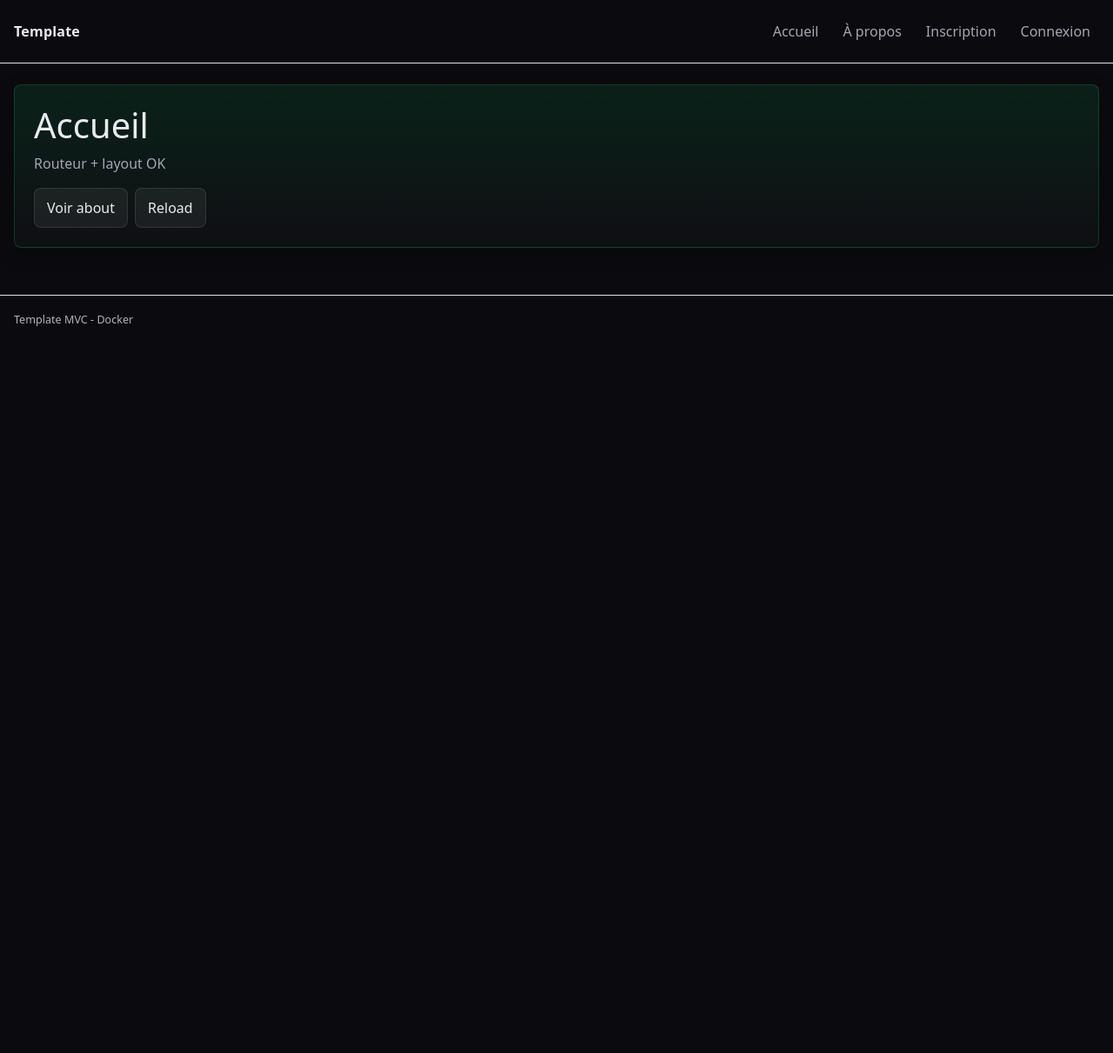
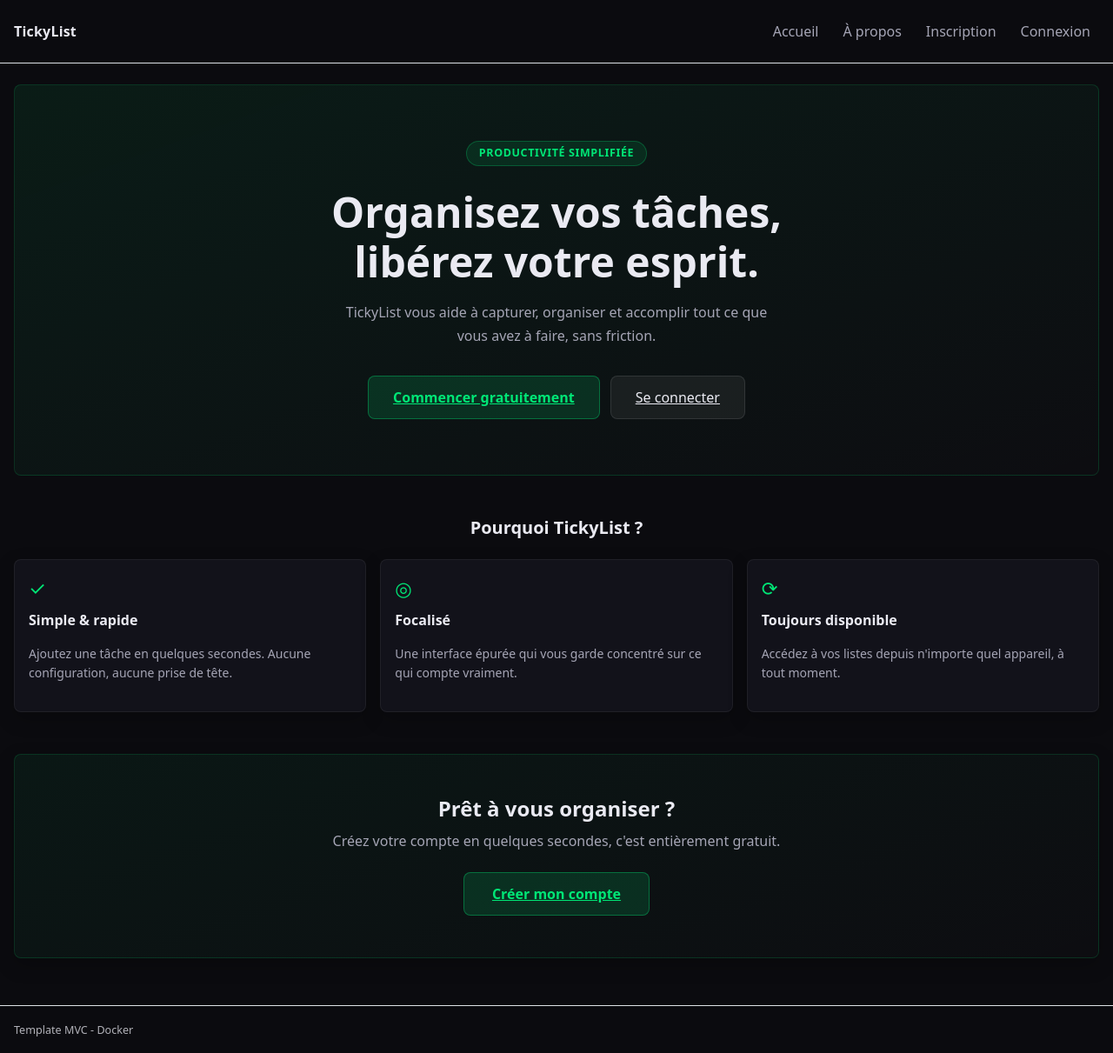
Before and after one commit to Guillaume0402/TickyList, a PHP site: page / in a window 1280 px wide. Shown: the whole page at 87% size. Before the commit the page ends 375 px from the top, so only its background shows below. Run offline with PHP 8.4, Linux system fonts and the light colour scheme; style sheets or scripts are compiled from the project's sources.

Commit message:
feat(ui): design home page

```diff
--- a/assets/scss/pages/_home.scss
+++ b/assets/scss/pages/_home.scss
@@ -1,6 +1,145 @@
+@use "../abstracts/mixins" as *;
+
+// ── Hero ────────────────────────────────────────────────────────────────────
 .home-hero {
-  padding: 22px;
-  border-radius: var(--radius);
-  background: linear-gradient(180deg, rgba(0,230,118,0.10), rgba(255,255,255,0.02));
-  border: 1px solid rgba(0,230,118,0.20);
+    padding: 64px 24px;
+    text-align: center;
+    border-radius: var(--radius);
+    background: linear-gradient(
+        160deg,
+        rgba(0, 230, 118, 0.08),
+        rgba(255, 255, 255, 0.01)
+    );
+    border: 1px solid rgba(0, 230, 118, 0.15);
+    margin-bottom: 48px;
 }
+
+.home-hero__badge {
+    display: inline-block;
+    padding: 4px 14px;
+    border-radius: 999px;
+    font-size: 0.78rem;
+    font-weight: 600;
+    letter-spacing: 0.05em;
+    text-transform: uppercase;
+    color: var(--primary);
+    background: rgba(0, 230, 118, 0.1);
+    border: 1px solid rgba(0, 230, 118, 0.25);
+    margin-bottom: 24px;
+}
+
+.home-hero__title {
+    font-size: 2.4rem;
+    font-weight: 800;
+    line-height: 1.2;
+    color: var(--text);
+    margin-bottom: 16px;
+
+    @include respond(md) {
+        font-size: 3rem;
+    }
+}
+
+.home-hero__desc {
+    max-width: 520px;
+    margin: 0 auto 32px;
+    color: var(--muted);
+    line-height: 1.7;
+}
+
+.home-hero__actions {
+    display: flex;
+    flex-wrap: wrap;
+    justify-content: center;
+    gap: 12px;
+}
+
+.home-hero__cta {
+    padding: 12px 28px;
+    font-weight: 700;
+    color: var(--primary);
+}
+
+.home-hero__secondary {
+    padding: 12px 28px;
+}
+
+// ── Features ─────────────────────────────────────────────────────────────────
+.home-features {
+    margin-bottom: 48px;
+}
+
+.home-features__title {
+    font-size: 1.25rem;
+    font-weight: 700;
+    color: var(--text);
+    text-align: center;
+    margin-bottom: 24px;
+}
+
+.home-features__grid {
+    display: grid;
+    gap: 16px;
+
+    @include respond(md) {
+        grid-template-columns: repeat(3, 1fr);
+    }
+}
+
+.home-feature-card {
+    display: flex;
+    flex-direction: column;
+    gap: 10px;
+
+    &:hover {
+        border-color: rgba(0, 230, 118, 0.25);
+    }
+    transition: border-color 0.2s;
+}
+
+.home-feature-card__icon {
+    font-size: 1.4rem;
+    color: var(--primary);
+}
+
+.home-feature-card__title {
+    font-size: 1rem;
+    font-weight: 700;
+    color: var(--text);
+}
+
+.home-feature-card__desc {
+    font-size: 0.875rem;
+    color: var(--muted);
+    line-height: 1.6;
+}
+
+// ── CTA ──────────────────────────────────────────────────────────────────────
+.home-cta {
+    text-align: center;
+    padding: 48px 24px;
+    background: linear-gradient(
+        160deg,
+        rgba(0, 230, 118, 0.06),
+        rgba(255, 255, 255, 0.01)
+    );
+    border-color: rgba(0, 230, 118, 0.15);
+}
+
+.home-cta__title {
+    font-size: 1.5rem;
+    font-weight: 700;
+    color: var(--text);
+    margin-bottom: 10px;
+}
+
+.home-cta__desc {
+    color: var(--muted);
+    margin-bottom: 24px;
+}
+
+.home-cta__btn {
+    padding: 12px 32px;
+    font-weight: 700;
+    color: var(--primary);
+}
--- a/src/Views/home/index.php
+++ b/src/Views/home/index.php
@@ -1,9 +1,52 @@
-<section class="app-card home-hero">
-  <h1><?= htmlspecialchars($title ?? 'Accueil') ?></h1>
-  <p><?= htmlspecialchars($subtitle ?? 'Routeur OK') ?></p>
+<section class="home-hero">
+    <div class="home-hero__content">
+        <span class="home-hero__badge">Productivité simplifiée</span>
+        <h1 class="home-hero__title">Organisez vos tâches,<br>libérez votre esprit.</h1>
+        <p class="home-hero__desc">
+            TickyList vous aide à capturer, organiser et accomplir tout ce que vous avez à faire,
+            sans friction.
+        </p>
+        <div class="home-hero__actions">
+            <a class="app-btn app-btn--primary home-hero__cta" href="/register">Commencer gratuitement</a>
+            <a class="app-btn home-hero__secondary" href="/login">Se connecter</a>
+        </div>
+    </div>
+</section>
 
-  <div class="d-flex gap-2 mt-3">
-    <a class="btn btn-primary app-btn" href="/about">Voir about</a>
-    <a class="btn btn-outline-light app-btn" href="/">Reload</a>
-  </div>
+<section class="home-features">
+    <h2 class="home-features__title">Pourquoi TickyList ?</h2>
+
+    <div class="home-features__grid">
+
+        <div class="app-card home-feature-card">
+            <div class="home-feature-card__icon">✓</div>
+            <h3 class="home-feature-card__title">Simple &amp; rapide</h3>
+            <p class="home-feature-card__desc">
+                Ajoutez une tâche en quelques secondes. Aucune configuration, aucune prise de tête.
+            </p>
+        </div>
+
+        <div class="app-card home-feature-card">
+            <div class="home-feature-card__icon">◎</div>
+            <h3 class="home-feature-card__title">Focalisé</h3>
+            <p class="home-feature-card__desc">
+                Une interface épurée qui vous garde concentré sur ce qui compte vraiment.
+            </p>
+        </div>
+
+        <div class="app-card home-feature-card">
+            <div class="home-feature-card__icon">⟳</div>
+            <h3 class="home-feature-card__title">Toujours disponible</h3>
+            <p class="home-feature-card__desc">
+                Accédez à vos listes depuis n'importe quel appareil, à tout moment.
+            </p>
+        </div>
+
+    </div>
 </section>
+
+<section class="home-cta app-card">
+    <h2 class="home-cta__title">Prêt à vous organiser ?</h2>
+    <p class="home-cta__desc">Créez votre compte en quelques secondes, c'est entièrement gratuit.</p>
+    <a class="app-btn app-btn--primary home-cta__btn" href="/register">Créer mon compte</a>
+</section>
--- a/src/Views/layouts/main.php
+++ b/src/Views/layouts/main.php
@@ -21,7 +21,7 @@ $flashes = Flash::pull();
 
     <header class="header border-bottom">
         <div class="app-container py-3 d-flex align-items-center justify-content-between">
-            <div class="brand fw-bold">Template</div>
+            <div class="brand fw-bold">TickyList</div>
 
             <nav class="d-flex gap-2">
                 <a class="text-decoration-none" href="/">Accueil</a>
```
